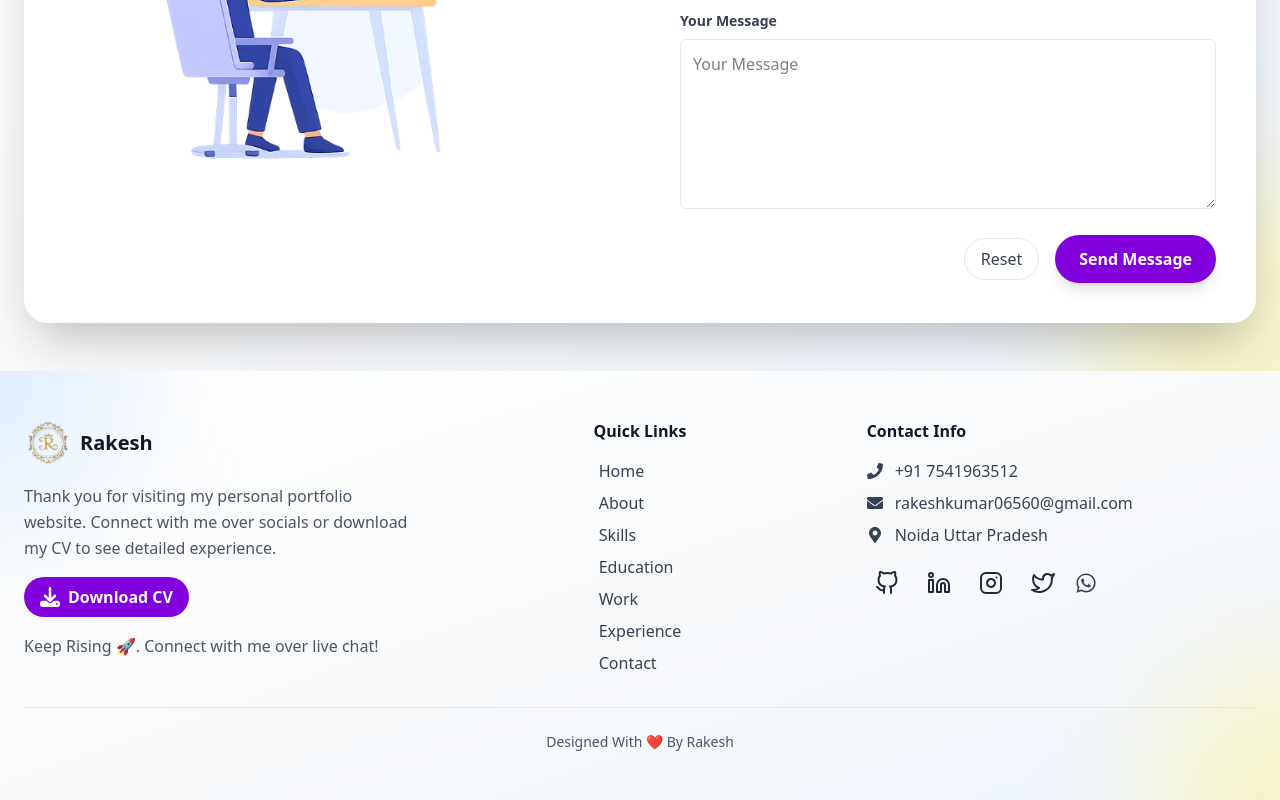
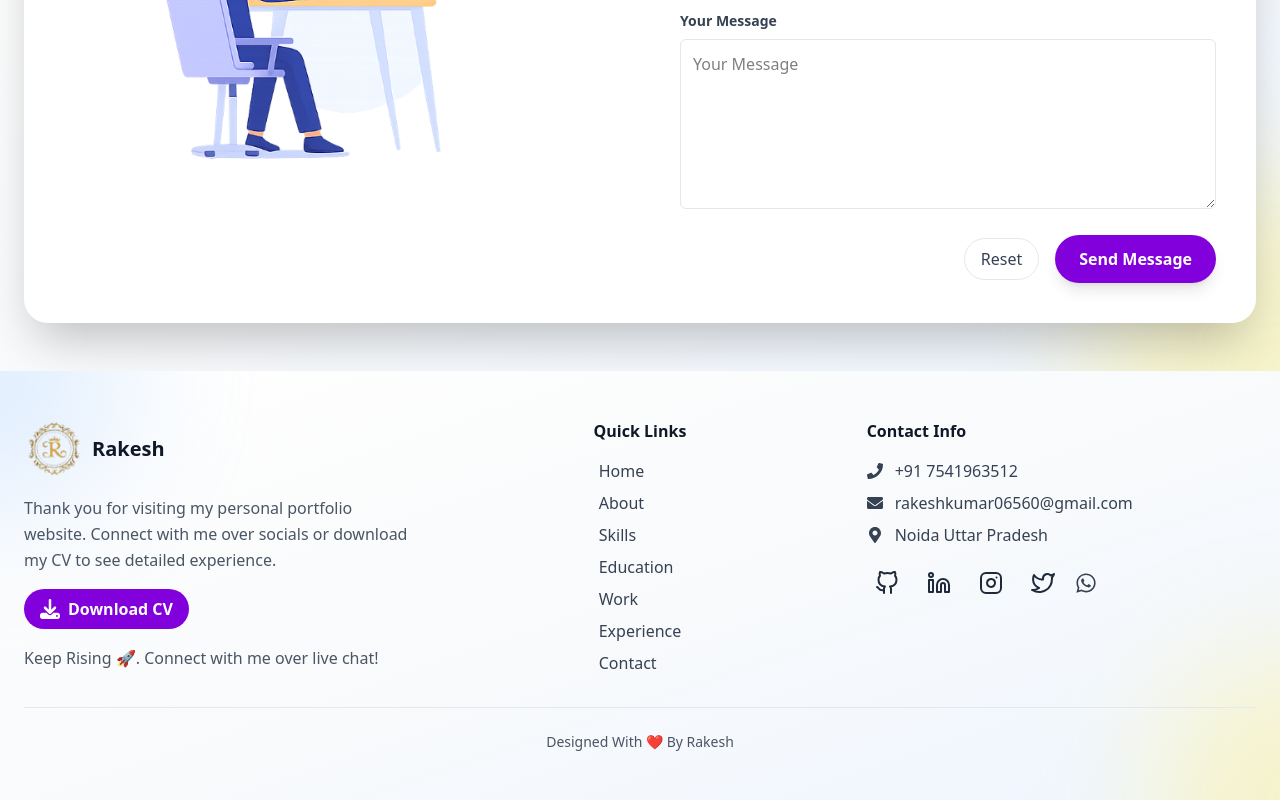
Before and after one commit to Rakesh75419/my-portfolio, a Next.js app: page / in a window 1280 px wide. Shown: the part 4715-5515 px from the top of the page. Built offline with nearby package versions, Linux system fonts and the light colour scheme.

Commit message:
fix logo path case issue

```diff
--- a/app/components/Footer.jsx
+++ b/app/components/Footer.jsx
@@ -27,10 +27,10 @@ export default function Footer() {
         {/* Column 1 - Brand */}
         <div>
          <a href="#home" className="flex items-center gap-2 mb-4">
-            <img
-              src="/image/rakeshlogo3.png"
+           <img
+              src="/image/RakeshLogo3.png"
               alt="Logo"
-              className="w-12 h-12 object-contain transition-transform duration-300 hover:scale-110"
+              className="w-[60px] h-[60px] object-contain"
             />
           <h3 className="text-xl font-bold  text-gray-900 dark:text-white">
           <span className="hover:font-bungee hover:scale-110 transition-all duration-300 inline-block">
```
